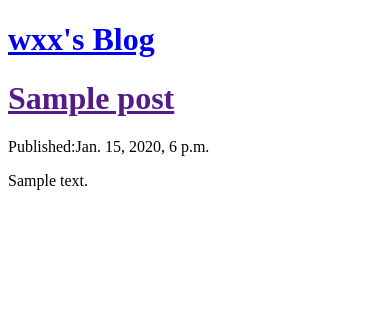
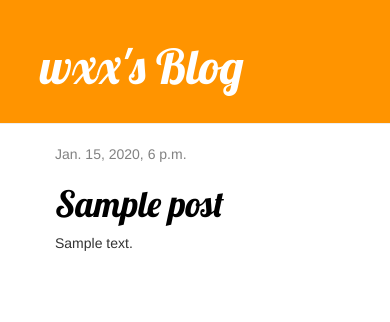
Before and after one commit to happywxx/my-first-blog, a Django app: template blog/templates/blog/post_list.html in a window 390 px wide. Shown: the top 322 px of the page. Run offline with Django 3.2, Linux system fonts and the light colour scheme; the template is opened without the code that fills it: values that come from a table or form of the project are taken from there, others are empty; tables that the repository leaves empty hold one stand-in row (values such as "Sample post"); some libraries are stand-ins or nearby versions.

Commit message:
Added view and template for detailed blog post as well as CSS for the site.

```diff
--- /dev/null
+++ b/blog/static/blog/css/blog.css
@@ -0,0 +1,47 @@
+.page-header {
+        background-color: #ff9400;
+        margin-top: 0;
+        padding: 20px 20px 20px 40px;
+    }
+
+    .page-header h1, .page-header h1 a, .page-header h1 a:visited, .page-header h1 a:active {
+        color: #ffffff;
+        font-size: 36pt;
+        text-decoration: none;
+    }
+
+    .content {
+        margin-left: 40px;
+    }
+
+    h1, h2, h3, h4 {
+        font-family: 'Lobster', cursive;
+    }
+
+    .date {
+        /*float: right;*/
+        color: #828282;
+    }
+
+    .save {
+        float: right;
+    }
+
+    .post-form textarea, .post-form input {
+        width: 100%;
+    }
+
+    .top-menu, .top-menu:hover, .top-menu:visited {
+        color: #ffffff;
+        float: right;
+        font-size: 26pt;
+        margin-right: 20px;
+    }
+
+    .post {
+        margin-bottom: 70px;
+    }
+
+    .post h1 a, .post h1 a:visited {
+        color: #000000;
+    }
--- /dev/null
+++ b/blog/templates/blog/base.html
@@ -0,0 +1,24 @@
+<!DOCTYPE html>
+{% load staticfiles %}
+<html>
+<head>
+	<title>wxx's blog</title>
+	<link rel="stylesheet" href="//maxcdn.bootstrapcdn.com/bootstrap/3.2.0/css/bootstrap.min.css">
+    <link rel="stylesheet" href="//maxcdn.bootstrapcdn.com/bootstrap/3.2.0/css/bootstrap-theme.min.css">
+    <link rel="stylesheet" href="{% static 'blog/css/blog.css' %}">
+    <link href="//fonts.googleapis.com/css?family=Lobster&subset=latin,latin-ext" rel="stylesheet" type="text/css">
+</head>
+<body>
+	<div class="page-header">
+		<h1><a href="/">wxx's Blog</a></h1>
+	</div>
+    <div class="content container">
+        <div class="row">
+            <div class="col-md-8">
+                {% block content %}
+                {% endblock %}
+            </div>
+        </div>
+    </div>
+</body>
+</html>
--- a/blog/templates/blog/post_list.html
+++ b/blog/templates/blog/post_list.html
@@ -1,18 +1,14 @@
 <!DOCTYPE html>
-<html>
-<head>
-	<title>wxx's blog</title>
-</head>
-<body>
-	<div>
-		<h1><a href="/">wxx's Blog</a></h1>
-	</div>
-	{% for post in posts %}
-	    <div>
-	        <h1><a href="">{{ post.title }}</a></h1>
-	        <p>Published:{{ post.published_date }}</p>
-	        <p>{{ post.text|linebreaksbr }}</p>
-	    </div>
-	{% endfor %}
-</body>
-</html>
+{% extends 'blog/base.html' %}
+
+{% block content %}
+    {% for post in posts %}
+        <div class="post">
+            <div class="date">
+                    {{ post.published_date }}
+            </div>
+            <h1><a href="{% url 'post_detail' pk=post.pk %}">{{ post.title }}</a></h1>
+            <p>{{ post.text|linebreaksbr }}</p>
+        </div>
+    {% endfor %}
+{% endblock content %}
--- a/blog/urls.py
+++ b/blog/urls.py
@@ -2,6 +2,7 @@ from django.conf.urls import url
 from . import views
 
 urlpatterns = [
-    url(r'^$', views.post_list, name='post_list'),
-    #url(r'^$', views.encourage, name='encourage'),
+    url(r'^post/$', views.post_list, name='post_list'),
+    url(r'^$', views.encourage, name='encourage'),
+    url(r'^post/(?P<pk>[0-9]+)/$', views.post_detail, name='post_detail'),
 ]
--- a/blog/views.py
+++ b/blog/views.py
@@ -1,4 +1,4 @@
-from django.shortcuts import render
+from django.shortcuts import render, get_object_or_404
 from .models import Post
 from django.utils import timezone
 
@@ -12,3 +12,7 @@ def mourn(request):
 
 def encourage(request):
     return render(request, 'blog/index.html', {})
+
+def post_detail(request, pk):
+    post = get_object_or_404(Post, pk=pk)
+    return render(request, 'blog/post_detail.html', {'post':post})
```
Also changed, not shown: blog/static/blog/css/index_style.css (+7 -4 lines), blog/templates/blog/index.html (+6 -6 lines), blog/templates/blog/post_detail.html (added, +13 -0 lines).
